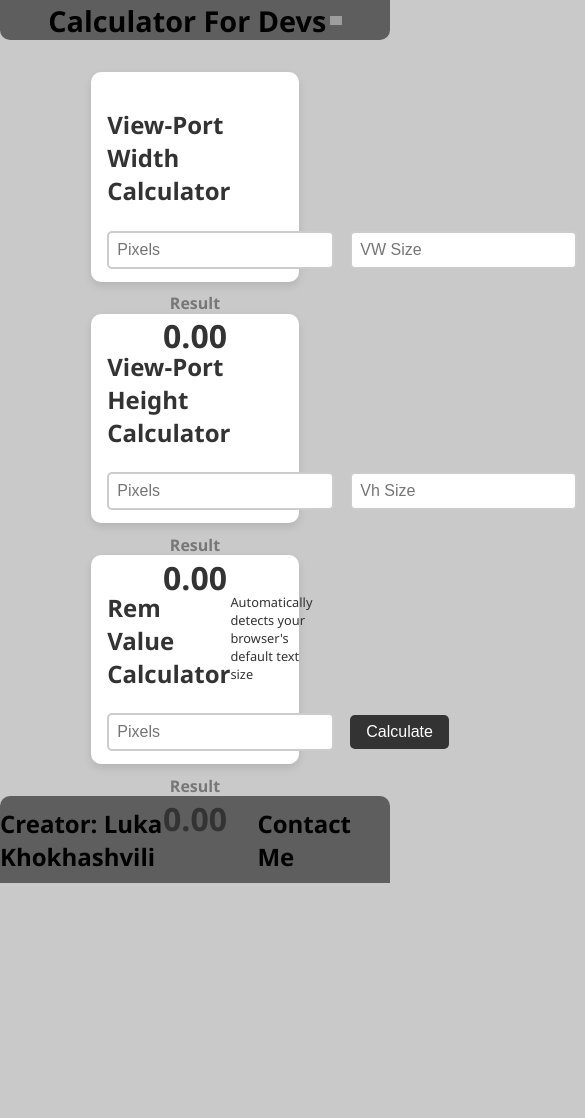
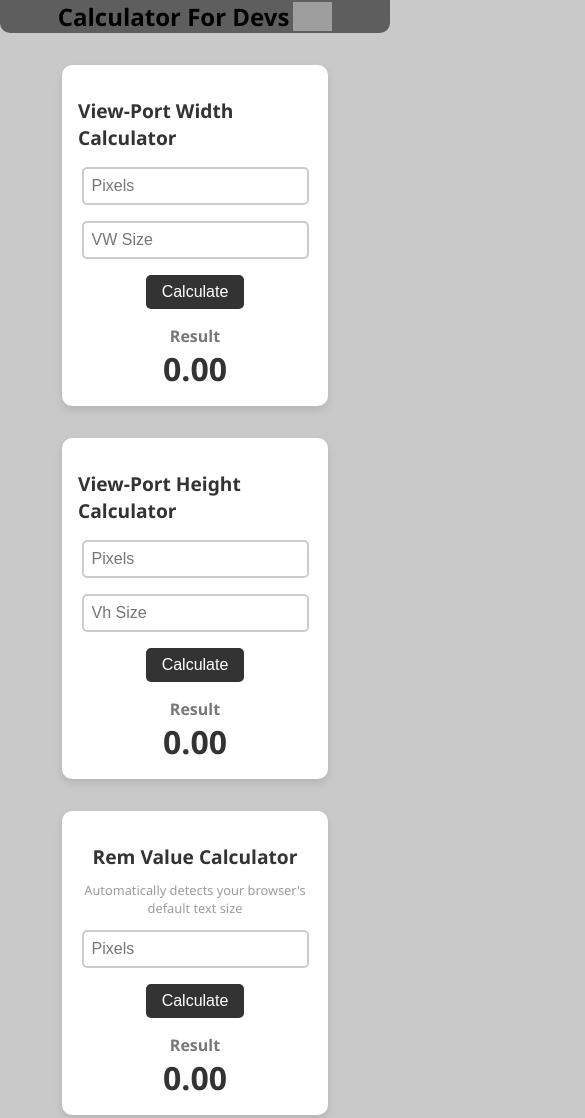
Before and after one commit to Hope-Web-Star/Calculator_for_devs, a plain HTML site: page index.html in a window 390 px wide. Shown: the top 1118 px of the page, 585 px wide, since content can reach past the window. Before the commit the page ends 883 px from the top, so only its background shows below. Drawn offline with Linux system fonts and the light colour scheme; grey boxes are pictures that could not be loaded.

Commit message:
Add files via upload

```diff
--- a/design/style.css
+++ b/design/style.css
@@ -20,7 +20,7 @@ body {
     display: flex;
     justify-content: center;
     align-items: center;
-    padding: 0.18%;
+    /* padding: 0.18%; */
     gap: 1%;
     border-radius: 0 0 10px 10px;
 }
@@ -145,10 +145,10 @@ body {
     align-items: center;
     /* gap: 5%; */
     background-color: #5f5e5e;
-    height: 10.3vh;
+    height: 10.6vh;
     width: 100vw;
     margin: 0 auto;
-    padding: 0 auto;
+    padding: 0;
     border-radius: 10px 10px 0 0;
     color: #000000;
 }
@@ -159,15 +159,15 @@ body {
 }
 
 .f-title {
-    text-decoration: none;
-    list-style: none;
     font-size: 1.5rem;
+    margin: 0;
 }
 
 .links-div {
     display: flex;
     flex-direction: row;
     align-items: center;
+    justify-content: center;
     padding: 0;
     width: 10%;
     height: 100%;
@@ -184,8 +184,6 @@ body {
     flex-direction: row;
     text-decoration: none;
     list-style: none;
-    color: #cac9c9;
-    font-size: 0.9vw;
     gap: 2%;
     width: 25%;
 }
@@ -194,3 +192,68 @@ body {
     width: 100%;
 }
 /* Footer design end */
+
+/* Responsive design for mobile(425x889) */
+@media screen and (max-width: 425px) {
+    /* body {
+        width: 97.77vw;
+    } */
+    .nav-bar h1 {
+        font-size: 1.5rem;
+    }
+    .nav-bar-icon {
+        width: 10%;
+    }
+
+    .calc {
+        max-width: 60%;
+        height: auto;
+    }
+    .calc h2 {
+        font-size: 1.2rem;
+    }
+    .calc-div {
+        flex-direction: column;
+    }
+    .calc-div,
+    .result-div {
+        height: auto;
+    }
+    .rem-calc-title-div {
+        flex-direction: column;
+    }
+    .rem-calc-p {
+        text-align: center;
+        color: #9c9c9c;
+        margin-top: -5px;
+    }
+
+    .footer {
+        flex-direction: column;
+        justify-content: flex-start;
+        height: auto;
+        /* width: 100%; */
+    }
+
+    .f-name {
+        margin-right: 0;
+        margin-bottom: 1rem;
+        /* font-size: 1.2rem; */
+    }
+
+    /* .f-title {
+        font-size: 1.2rem;
+    } */
+
+    .links-div {
+        flex-direction: column;
+        gap: 5%;
+        width: 100%;
+    }
+
+    .links {
+        justify-content: center;
+        align-items: center;
+    }
+}
+/* Responsive design for mobile end */
```
